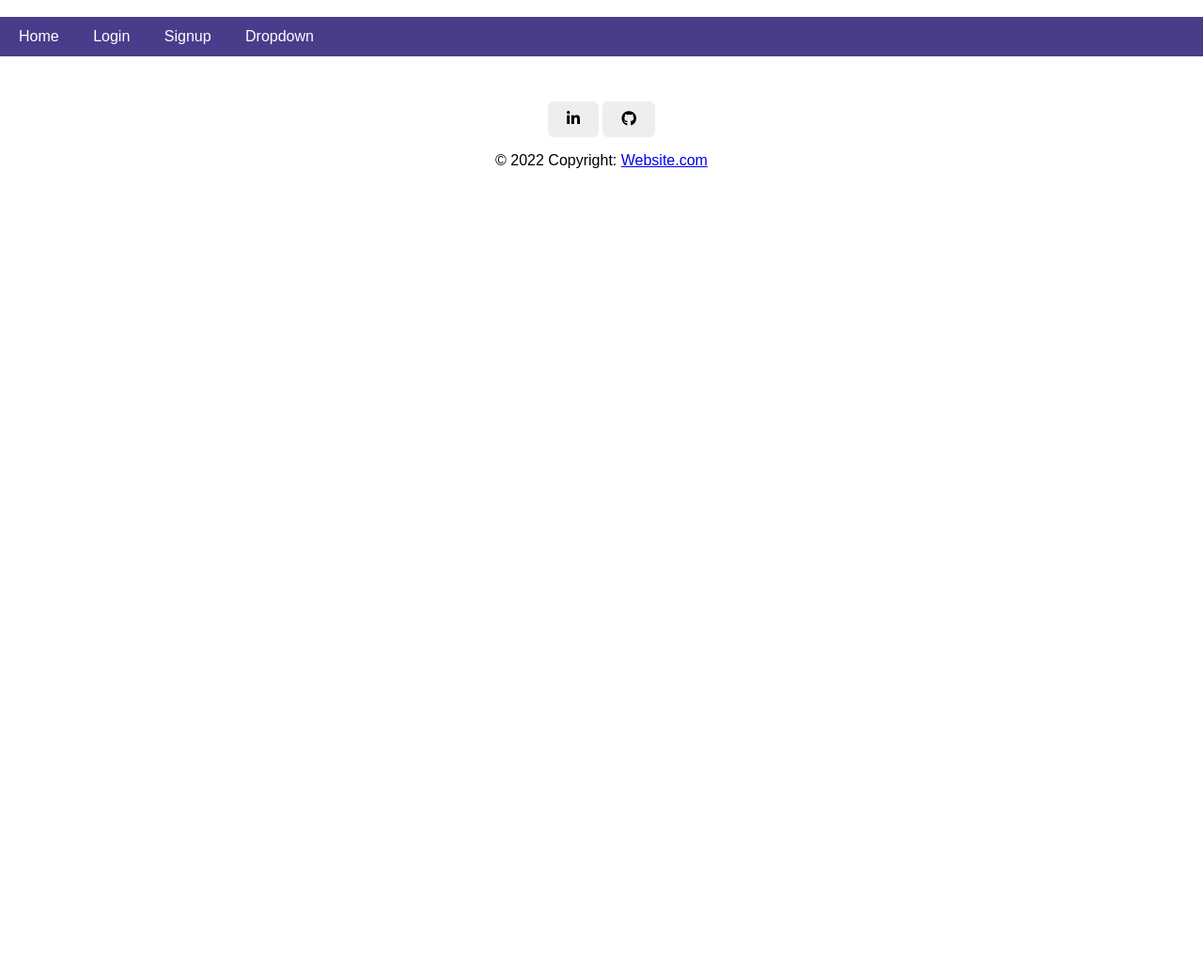
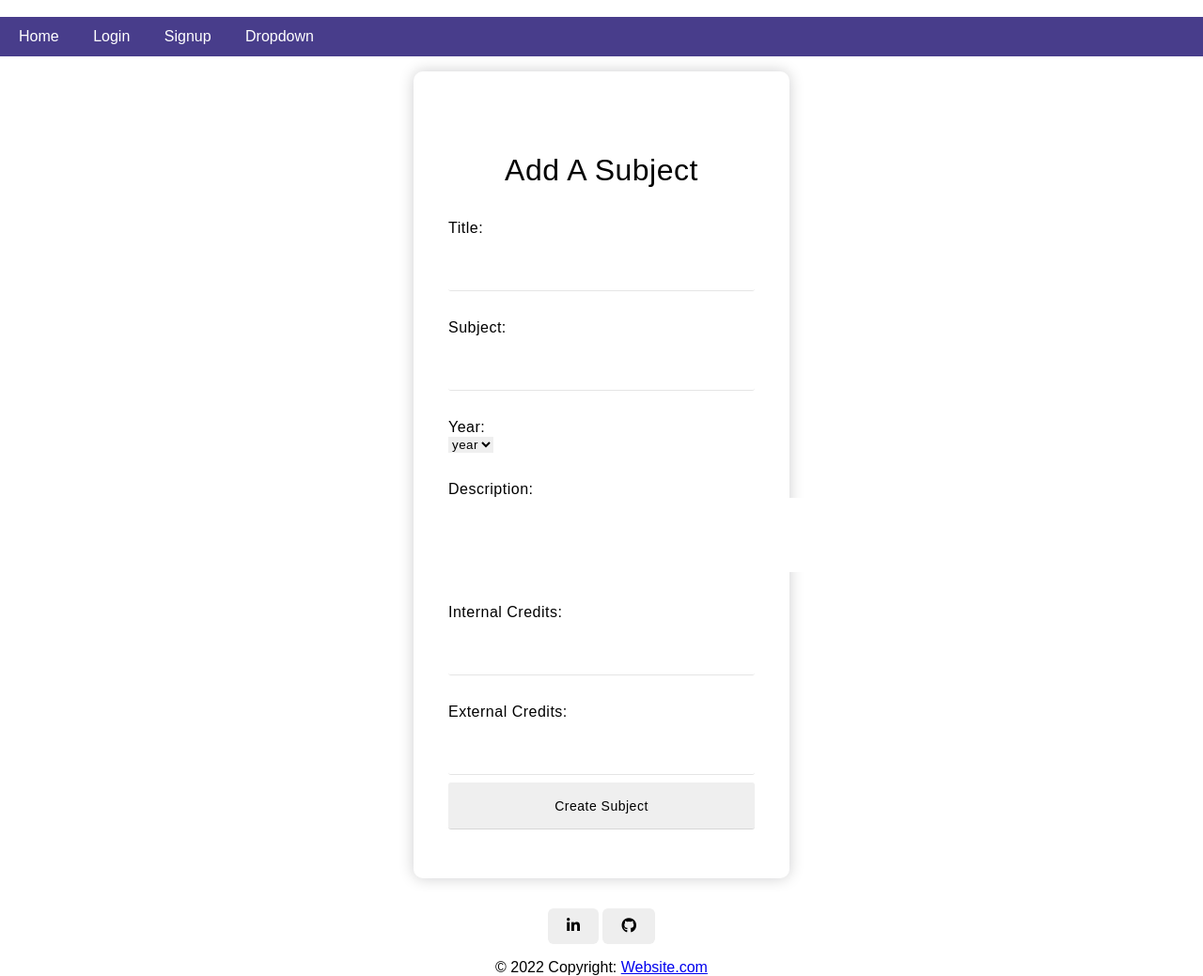
Before and after one commit to AlarusB/SubjectSelectionAssessment, a Flask app: page /addsubject in a window 1280 px wide. Shown: the whole page at 94% size. Before the commit the page ends 179 px from the top, so only its background shows below. Run offline with Flask 2, Linux system fonts and the light colour scheme; some libraries are stand-ins or nearby versions.

Commit message:
subjects_add.html nearly functional

```diff
--- a/SubjectSelectionAssessment/app.py
+++ b/SubjectSelectionAssessment/app.py
@@ -200,7 +200,7 @@ def list_users():
 # Subject related app routes
 @app.route('/addsubject')
 def add_subject():
-    return render_template("index.html")
+    return render_template("subjects_add.html")
 
 @app.route('/deletesubject')
 def delete_subject():
--- a/SubjectSelectionAssessment/templates/subjects_add.html
+++ b/SubjectSelectionAssessment/templates/subjects_add.html
@@ -1,11 +1,33 @@
-<!DOCTYPE html>
+{% extends '_layout.html' %}
 
-<html lang="en" xmlns="http://www.w3.org/1999/xhtml">
-<head>
-    <meta charset="utf-8" />
-    <title></title>
-</head>
-<body>
+{% block title %}Sign Up{% endblock %}
 
-</body>
-</html>
+{% block content %}
+<form method="post" enctype="multipart/form-data">
+    <h3>Add A Subject</h3>
+    <label for="title">Title:</label>
+    <input id="title" name="title" autocomplete="off" required>
+
+    <label for="subject">Subject:</label>
+    <input id="subject" name="subject" autocomplete="off" required>
+
+    <label for="year">Year:</label>
+    <select id="year" name="year" autocomplete="off" required>
+        <option>year</option>
+        {% for i in range(11, 14) %}
+        <option>{{i}}</option>
+        {% endfor %}
+    </select>
+
+    <label for="description">Description:</label>
+    <textarea style="resize:none" id="description" name="description" cols="45" rows="5"></textarea>
+
+    <label for="internal_credits">Internal Credits:</label>
+    <input id="internal_credits" name="internal_credits" type="number" min="0" step="1" autocomplete="off" required>
+
+    <label for="external_credits">External Credits:</label>
+    <input id="external_credits" name="external_credits" type="number" min="0" step="1" autocomplete="off" required>
+
+    <input type="submit" value="Create Subject" autocomplete="off" required>
+</form>
+{% endblock %}
```
